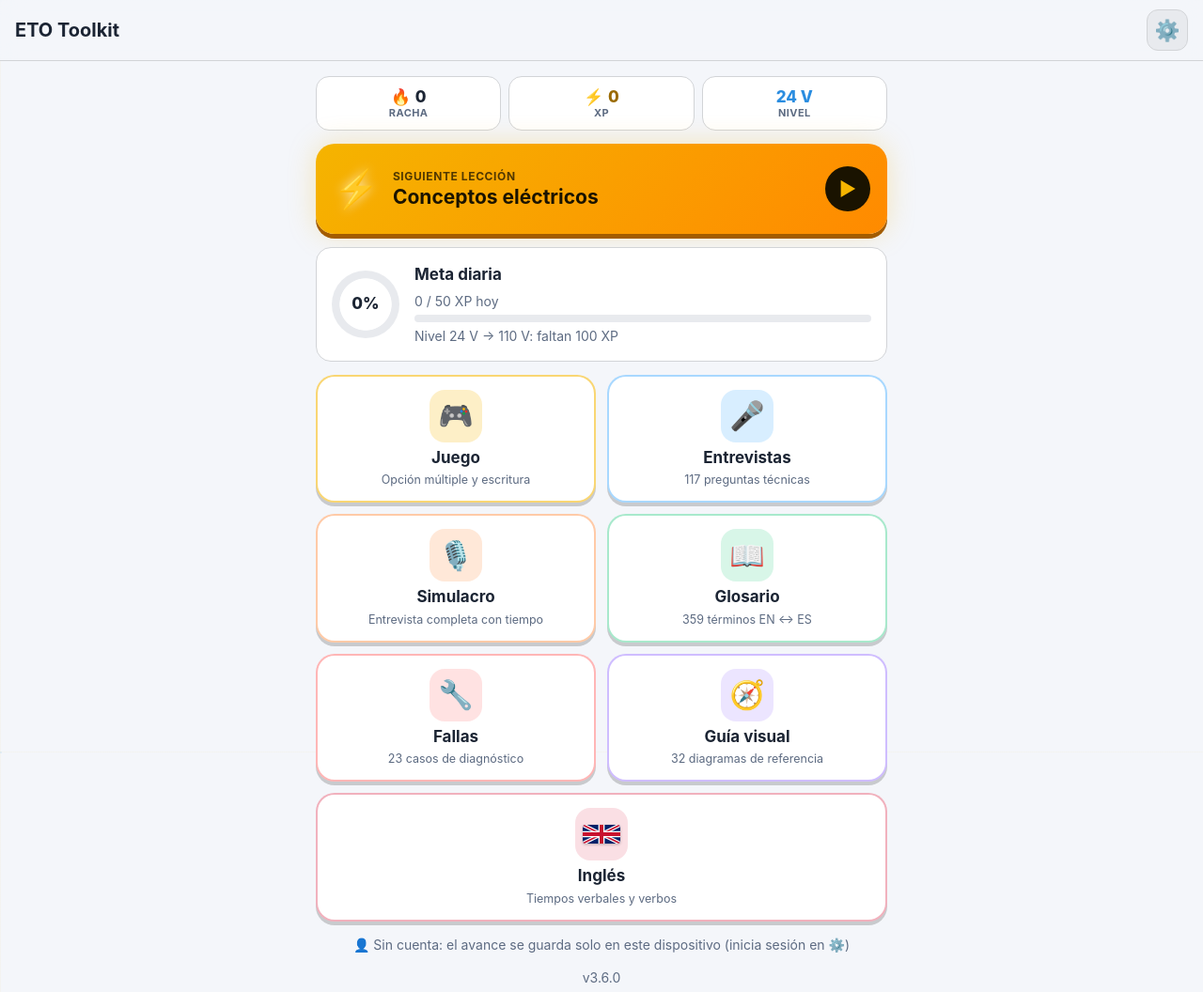
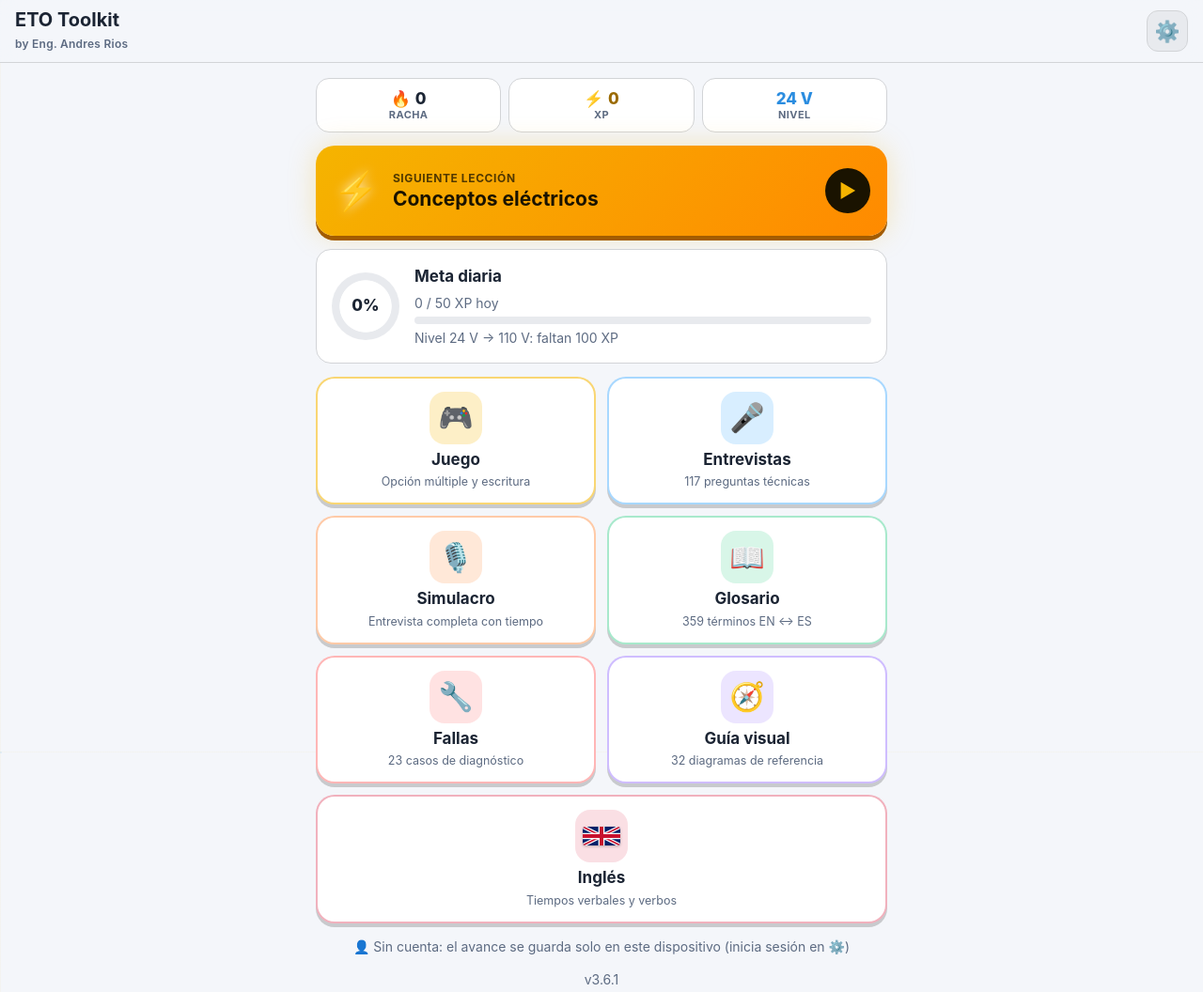
Before and after one commit to andresrios126/eto-toolkit, a plain HTML site: page index.html in a window 1280 px wide. Shown: the whole page at 94% size. Drawn offline with Linux system fonts and the light colour scheme.

Commit message:
Nombre en la barra superior: ETO Toolkit by Eng. Andres Rios
Co-Authored-By: Claude Opus 5.5 <noreply@anthropic.com>
Claude-Session: https://claude.ai/code/session_016axSNs9HS9yzL6aLXDpgJH

```diff
--- a/css/styles.css
+++ b/css/styles.css
@@ -66,7 +66,8 @@ body {
   -webkit-backdrop-filter: blur(12px);
   border-bottom: 1px solid var(--border);
 }
-.topbar h1 { flex: 1; margin: 0; font-size: 20px; font-weight: 700; white-space: nowrap; overflow: hidden; text-overflow: ellipsis; }
+.topbar h1 { flex: 1; margin: 0; font-size: 20px; font-weight: 700; white-space: nowrap; overflow: hidden; text-overflow: ellipsis; line-height: 1.15; }
+.topbar h1 small { font-size: 12px; font-weight: 600; color: var(--muted); letter-spacing: .02em; }
 .gear {
   flex: none; width: 44px; height: 44px; border-radius: 12px;
   display: grid; place-items: center; text-decoration: none; font-size: 22px;
--- a/index.html
+++ b/index.html
@@ -3,7 +3,7 @@
 <head>
   <meta charset="utf-8">
   <meta name="viewport" content="width=device-width, initial-scale=1, viewport-fit=cover">
-  <title>ETO Toolkit</title>
+  <title>ETO Toolkit by Eng. Andres Rios</title>
   <meta name="description" content="Herramientas para Electro-Technical Officers offshore: entrenador de entrevistas en inglés.">
   <meta name="theme-color" content="#f4f6fa">
   <meta name="color-scheme" content="light dark">
@@ -37,7 +37,7 @@
 <body>
   <header class="topbar">
     <button id="back" class="back" aria-label="Volver" hidden>‹</button>
-    <h1 id="title">ETO Toolkit</h1>
+    <h1 id="title">ETO Toolkit<br><small>by Eng. Andres Rios</small></h1>
     <a id="settings" class="gear" href="#/ajustes" aria-label="Ajustes">⚙️</a>
   </header>
   <main id="app" class="container">
--- a/js/app.js
+++ b/js/app.js
@@ -21,7 +21,7 @@ import { TERMS } from './data/glossary.js';
 import { FAULTS } from './data/faults.js';
 import { DIAGRAMS } from './data/diagrams.js';
 
-const APP_VERSION = '3.6.0';
+const APP_VERSION = '3.6.1';
 
 const MODULES = [
   { key: 'juego', icon: '🎮', title: 'Juego', desc: 'Opción múltiple y escritura', cls: 'tile-game' },
@@ -37,7 +37,7 @@ const root = document.getElementById('app');
 let cleanup = null;
 
 async function viewHome() {
-  setHeader('ETO Toolkit', null);
+  setHeader('ETO Toolkit', null, 'by Eng. Andres Rios');
   const game = await getGame();
   const next = nextLesson(game);
   root.replaceChildren(
--- a/js/ui.js
+++ b/js/ui.js
@@ -32,8 +32,10 @@ export function toast(msg) {
   toastTimer = setTimeout(() => el.classList.remove('show'), 2200);
 }
 
-export function setHeader(title, backHash) {
-  document.getElementById('title').textContent = title;
+export function setHeader(title, backHash, subtitle) {
+  const t = document.getElementById('title');
+  t.textContent = title;
+  if (subtitle) t.append(document.createElement('br'), Object.assign(document.createElement('small'), { textContent: subtitle }));
   // El botón de ajustes se oculta dentro de Ajustes y durante una lección.
   const gear = document.getElementById('settings');
   if (gear) gear.hidden = /^#\/(ajustes|apariencia|juego\/leccion|ingles\/(practica|examen))/.test(location.hash);
--- a/sw.js
+++ b/sw.js
@@ -1,6 +1,6 @@
 // Service worker: guarda la app en caché para que funcione sin internet.
 // Al cambiar cualquier archivo, sube CACHE_VERSION para que los iPhones descarguen la nueva versión.
-const CACHE_VERSION = 'eto-toolkit-v3.6.0';
+const CACHE_VERSION = 'eto-toolkit-v3.6.1';
 
 const ASSETS = [
   './',
```
Also changed, not shown: manifest.webmanifest.
